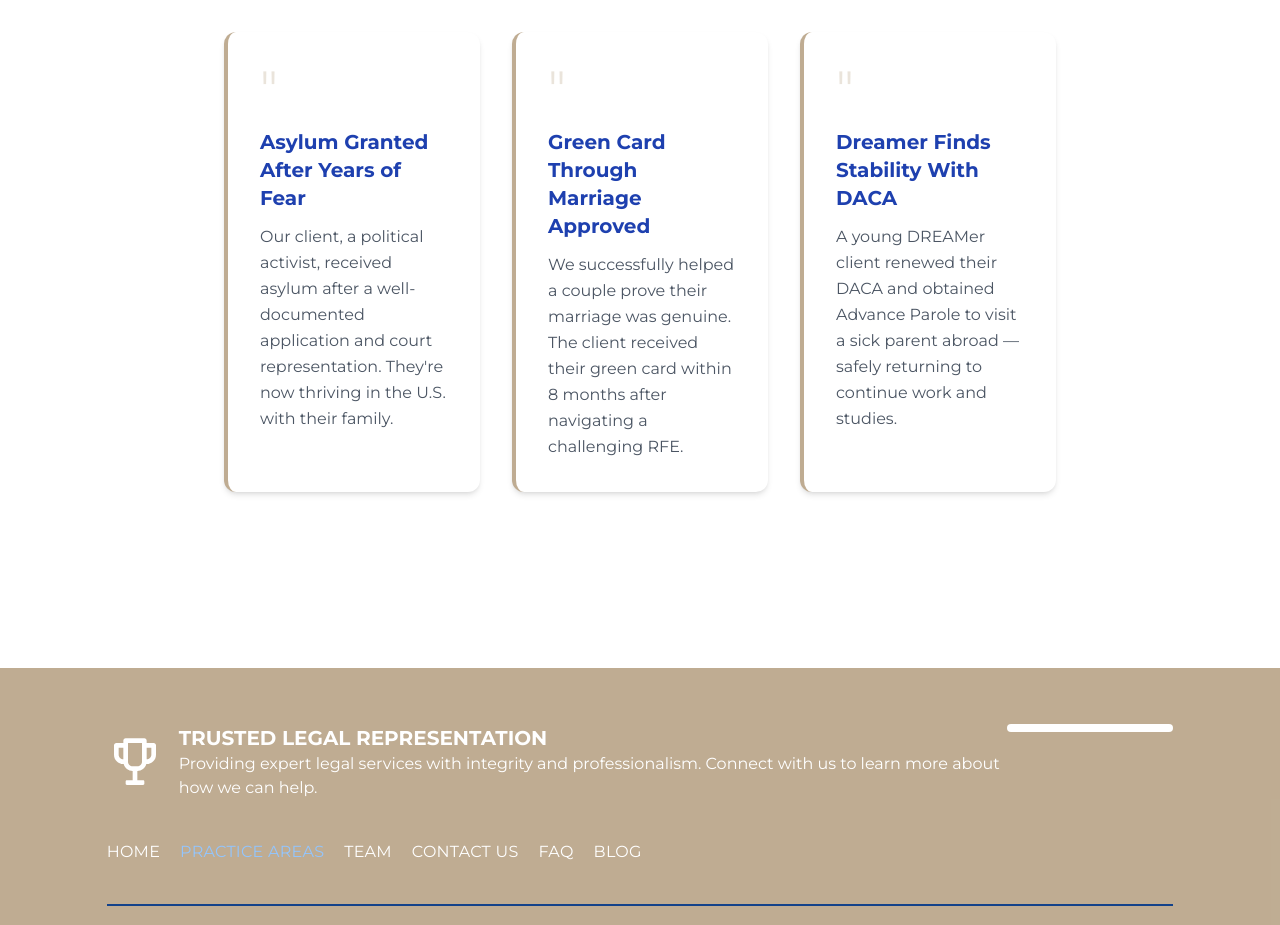
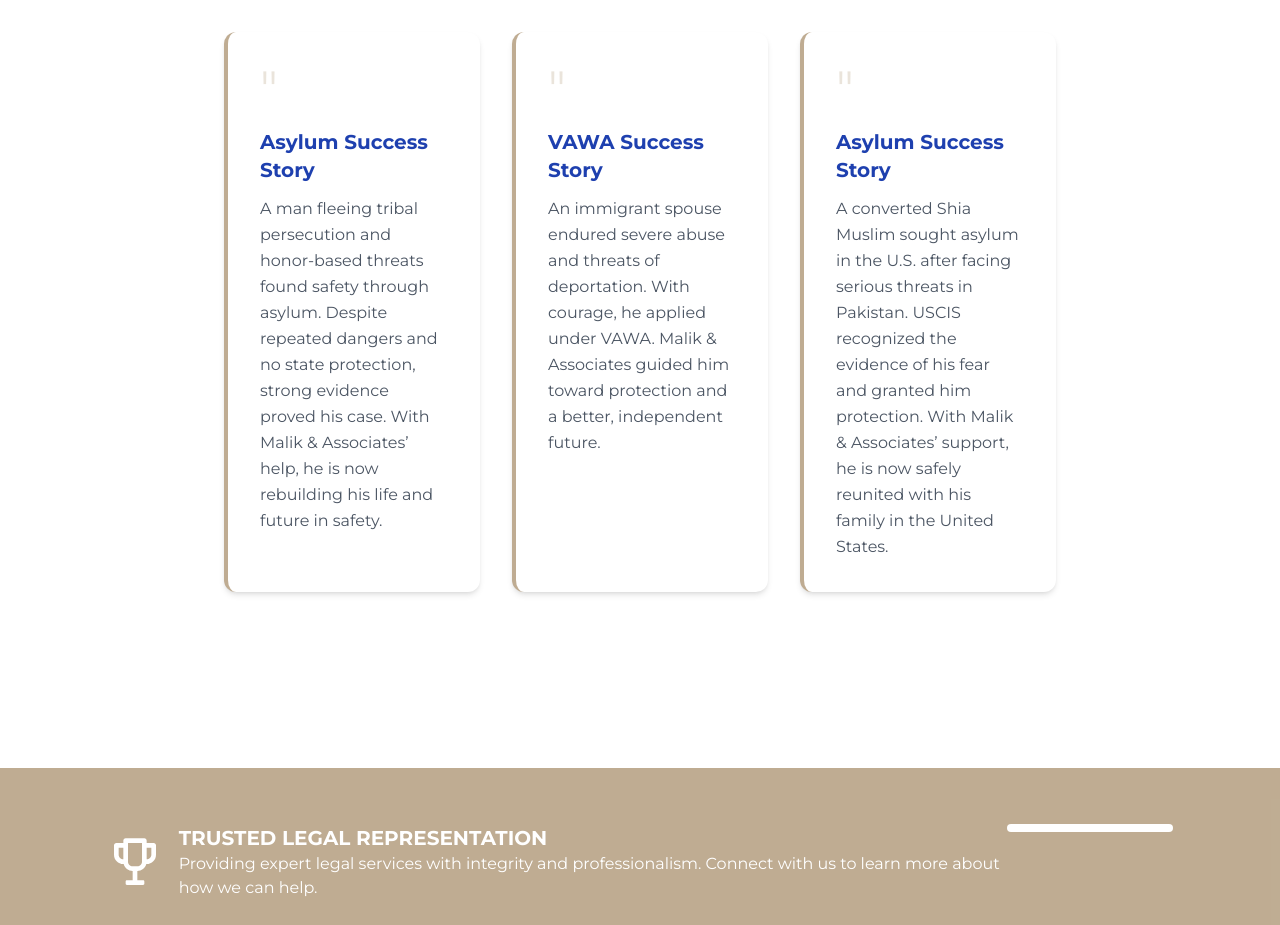
Before and after one commit to ayeshainam56/website, a React (Vite) app: page /lawyers-lancaster-immigration in a window 1280 px wide. Shown: the part 3520-4445 px from the top of the page. Built offline with nearby package versions, Linux system fonts and the light colour scheme.

Commit message:
success stories

```diff
--- a/src/features/lawyers-lancaster-immigration/routes/lawyers-lancaster-immigration.tsx
+++ b/src/features/lawyers-lancaster-immigration/routes/lawyers-lancaster-immigration.tsx
@@ -76,16 +76,16 @@ const practiceAreas = [
 
 const successStories = [
     {
-        title: "Asylum Granted After Years of Fear",
-        content: "Our client, a political activist, received asylum after a well-documented application and court representation. They're now thriving in the U.S. with their family."
+        title: "Asylum Success Story",
+        content: "A man fleeing tribal persecution and honor-based threats found safety through asylum. Despite repeated dangers and no state protection, strong evidence proved his case. With Malik & Associates’ help, he is now rebuilding his life and future in safety."
     },
     {
-        title: "Green Card Through Marriage Approved",
-        content: "We successfully helped a couple prove their marriage was genuine. The client received their green card within 8 months after navigating a challenging RFE."
+        title: "VAWA Success Story",
+        content: "An immigrant spouse endured severe abuse and threats of deportation. With courage, he applied under VAWA. Malik & Associates guided him toward protection and a better, independent future."
     },
     {
-        title: "Dreamer Finds Stability With DACA",
-        content: "A young DREAMer client renewed their DACA and obtained Advance Parole to visit a sick parent abroad — safely returning to continue work and studies."
+        title: "Asylum Success Story",
+        content: "A converted Shia Muslim sought asylum in the U.S. after facing serious threats in Pakistan. USCIS recognized the evidence of his fear and granted him protection. With Malik & Associates’ support, he is now safely reunited with his family in the United States."
     }
 ];
 
```
